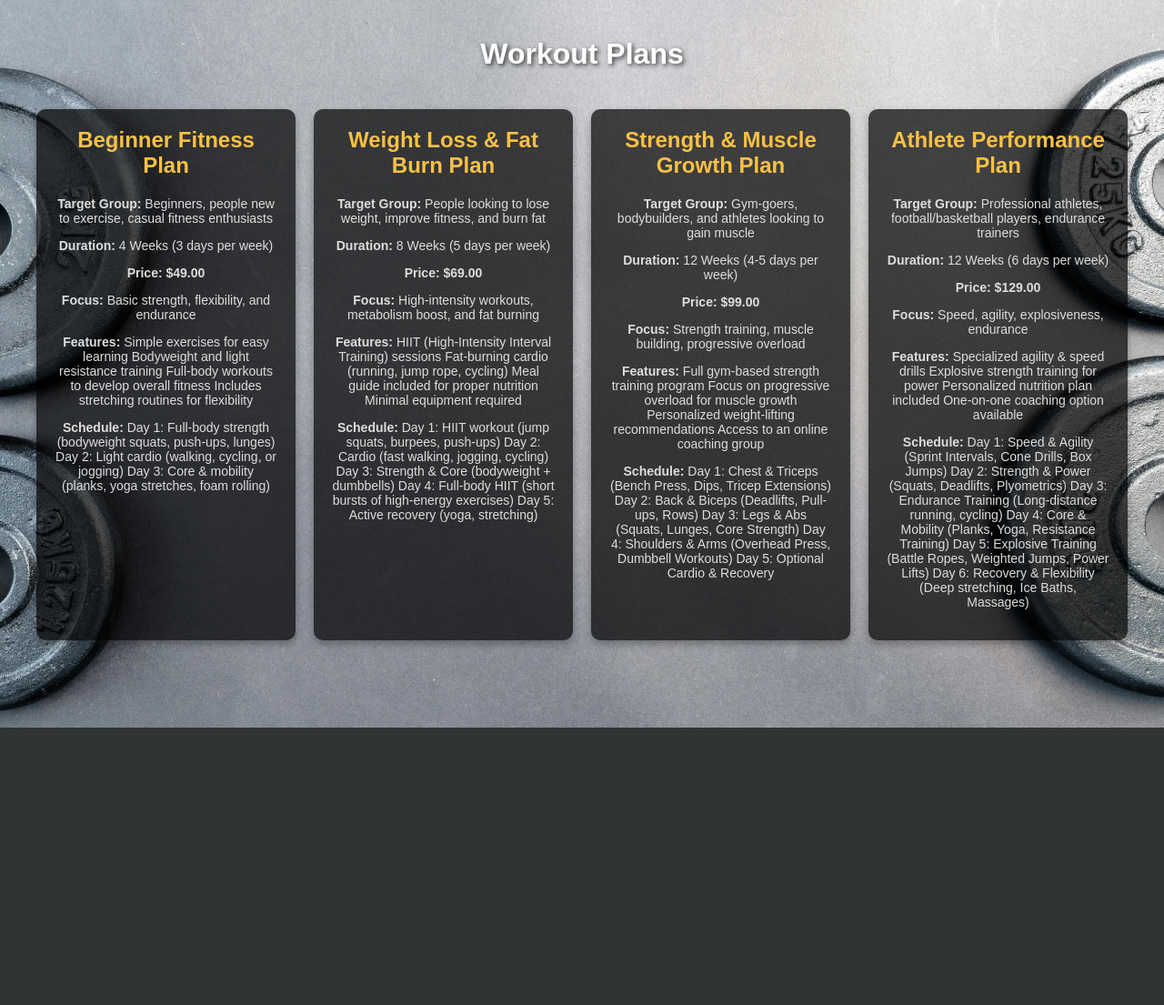
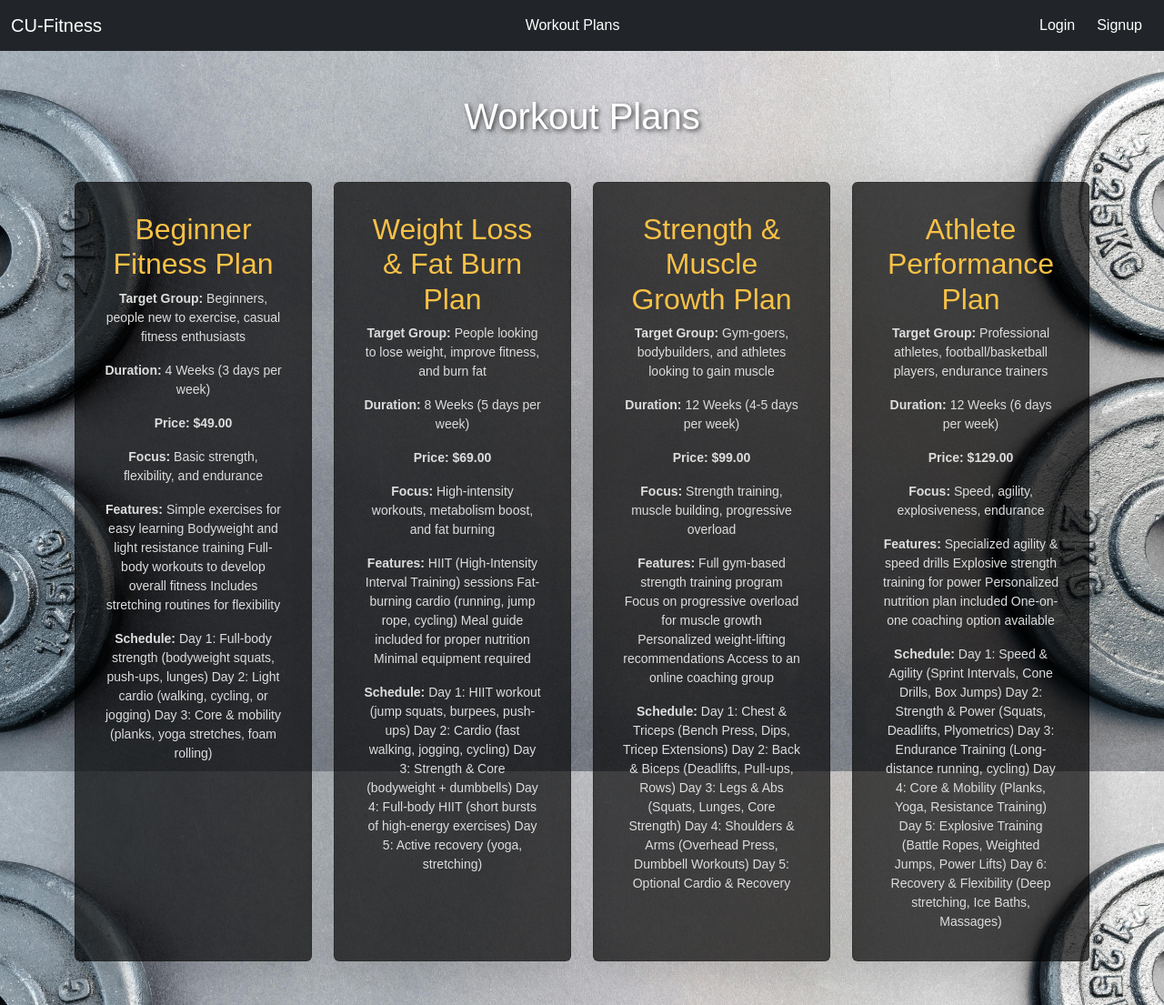
Before and after one commit to greenquark-phoenix/cu_fitness, a Django app: page /workouts/ in a window 1280 px wide. Shown: the whole page at 91% size. Before the commit the page ends 800 px from the top, so only its background shows below. Run offline with Django 5.2, Linux system fonts and the light colour scheme; data comes from the database, SQL or seed files in the repository; some libraries are stand-ins or nearby versions.

Commit message:
FITNESS-5: Code refactoring

```diff
--- a/cu_fitness/urls.py
+++ b/cu_fitness/urls.py
@@ -16,13 +16,11 @@ Including another URLconf
 """
 from django.contrib import admin
 from django.urls import path, include
-from workouts.views import WopListView  # Import the view
 
 
 urlpatterns = [
     path('admin/', admin.site.urls),
     path('', include('home.urls')),
     path('users/', include('users.urls')),
-    path("workouts/", include('workouts.urls')),  # Point to your app's urls.py
-    path('workouts/', WopListView.as_view(), name='workouts'),  # 👈 Add the name
+    path("workouts/", include('workouts.urls')),
 ]
--- a/templates/base.html
+++ b/templates/base.html
@@ -8,6 +8,8 @@
     <title>CU-Fitness - Home</title>
     {% bootstrap_css %}
     {% bootstrap_javascript %}
+
+    {% block additional_style %}{% endblock additional_style %}
 </head>
 <body>
 
@@ -23,6 +25,13 @@
                     <li class="navbar-text text-white">Hi, {{ user.username }}!</li>
                 {% endif %}
             </ul>
+            <ul class="navbar-nav me-auto mb-2 mb-lg-0 justify-content-center mx-auto">
+                <li class="nav-item">
+                    <a class="nav-link btn btn-primary mx-1 text-white" href="{% url 'workout_plans_list' %}">Workout
+                        Plans</a>
+                </li>
+            </ul>
+
             <ul class="navbar-nav ms-auto">
                 {% if not user.is_authenticated %}
                     <li class="nav-item">
--- /dev/null
+++ b/templates/workouts/workout_plans.html
@@ -0,0 +1,73 @@
+{% extends "base.html" %}
+{% load static %}
+
+{% block additional_style %}
+    <style>
+        body {
+            font-family: Arial, sans-serif;
+            background: url("{% static 'images/workouts2.jpg' %}") no-repeat center center fixed;
+            background-size: cover;
+            color: white;
+            text-align: center;
+        }
+
+        h1 {
+            text-shadow: 2px 2px 5px rgba(0, 0, 0, 0.7);
+        }
+
+        .card {
+            background: rgba(0, 0, 0, 0.7); /* Transparent dark background */
+            border-radius: 10px;
+            padding: 20px;
+            box-shadow: 0 4px 8px rgba(0, 0, 0, 0.3);
+            transition: transform 0.2s ease-in-out;
+            color: white;
+        }
+
+        .card:hover {
+            transform: scale(1.05);
+        }
+
+        .card h2 {
+            margin-top: 0;
+            color: #f8c146; /* Gold color for title */
+        }
+
+        .card p {
+            font-size: 14px;
+            color: #ddd;
+        }
+
+        .price {
+            font-size: 18px;
+            color: #28a745;
+            font-weight: bold;
+        }
+    </style>
+{% endblock additional_style %}
+
+{% block content %}
+    <div class="container py-5">
+        <h1 class="mb-5">Workout Plans</h1>
+
+        <div class="row row-cols-1 row-cols-md-2 row-cols-lg-4 g-4">
+            {% for plan in workout_plans %}
+                <div class="col">
+                    <div class="card h-100 shadow-lg p-3 rounded">
+                        <div class="card-body">
+                            <h2 class="card-title">{{ plan.name }}</h2>
+                            <p class="card-text"><strong>Target Group:</strong> {{ plan.target_group }}</p>
+                            <p class="card-text"><strong>Duration:</strong> {{ plan.duration }}</p>
+                            <p class="card-text price"><strong>Price:</strong> ${{ plan.price }}</p>
+                            <p class="card-text"><strong>Focus:</strong> {{ plan.focus }}</p>
+                            <p class="card-text"><strong>Features:</strong> {{ plan.features }}</p>
+                            <p class="card-text"><strong>Schedule:</strong> {{ plan.schedule }}</p>
+                        </div>
+                    </div>
+                </div>
+            {% empty %}
+                <p>No workout plans available.</p>
+            {% endfor %}
+        </div>
+    </div>
+{% endblock content %}
--- a/templates/workouts/workoutplan.html
+++ /dev/null
@@ -1,86 +0,0 @@
-<!DOCTYPE html>
-<html lang="en">
-<head>
-    <meta charset="UTF-8">
-    <meta name="viewport" content="width=device-width, initial-scale=1">
-    <title>Workout Plans</title>
-    <style>
-        body {
-            font-family: Arial, sans-serif;
-            background: url('/static/images/workouts2.jpg') no-repeat center center fixed;
-            background-size: cover;
-            margin: 0;
-            padding: 20px;
-            text-align: center;
-            color: white; /* Ensures text is readable */
-        }
-        h1 {
-            color: white;
-            text-shadow: 2px 2px 5px rgba(0, 0, 0, 0.7);
-        }
-        .container {
-            display: grid;
-            grid-template-columns: repeat(4, 1fr); /* 4 Columns */
-            gap: 20px; /* Space between cards */
-            padding: 20px;
-            max-width: 1200px;
-            margin: 0 auto;
-        }
-        .card {
-            background: rgba(0, 0, 0, 0.7); /* Transparent dark background */
-            border-radius: 10px;
-            padding: 20px;
-            box-shadow: 0px 4px 8px rgba(0, 0, 0, 0.3);
-            transition: transform 0.2s ease-in-out;
-            color: white;
-        }
-        .card:hover {
-            transform: scale(1.05);
-        }
-        .card h2 {
-            margin-top: 0;
-            color: #f8c146; /* Gold color for title */
-        }
-        .card p {
-            font-size: 14px;
-            color: #ddd;
-        }
-        .price {
-            font-size: 18px;
-            font-weight: bold;
-            color: #28a745;
-        }
-        @media screen and (max-width: 1024px) {
-            .container {
-                grid-template-columns: repeat(2, 1fr);
-            }
-        }
-        @media screen and (max-width: 600px) {
-            .container {
-                grid-template-columns: repeat(1, 1fr);
-            }
-        }
-    </style>
-</head>
-<body>
-
-    <h1>Workout Plans</h1>
-
-    <div class="container">
-        {% for wop in all_wops %}
-        <div class="card">
-            <h2>{{ wop.name }}</h2>
-            <p><strong>Target Group:</strong> {{ wop.target_group }}</p>
-            <p><strong>Duration:</strong> {{ wop.duration }}</p>
-            <p class="price"><strong>Price:</strong> ${{ wop.price }}</p>
-            <p><strong>Focus:</strong> {{ wop.focus }}</p>
-            <p><strong>Features:</strong> {{ wop.features }}</p>
-            <p><strong>Schedule:</strong> {{ wop.schedule }}</p>
-        </div>
-        {% empty %}
-        <p>No workout plans available.</p>
-        {% endfor %}
-    </div>
-
-</body>
-</html>
--- a/workouts/urls.py
+++ b/workouts/urls.py
@@ -1,6 +1,6 @@
 from django.urls import path
-from .views import WopListView
+from workouts import views as workout_views
 
 urlpatterns = [
-    path("", WopListView.as_view(), name="wop_list"),  # The empty string matches the root of '/woplan/'
+    path("", workout_views.workout_plans, name="workout_plans_list"),
 ]
--- a/workouts/views.py
+++ b/workouts/views.py
@@ -1,9 +1,7 @@
-from django.views.generic import ListView
+from django.shortcuts import render
 from .models import WorkoutPlan
 
-class WopListView(ListView):
-    template_name = "workouts/workoutplan.html"  # Ensure this matches your template
-    context_object_name = "all_wops"
-
-    def get_queryset(self):
-        return WorkoutPlan.objects.all()  # Fetch all workout plans
+def workout_plans(request):
+    all_workout_plans = WorkoutPlan.objects.all()
+    context = {"workout_plans": all_workout_plans}
+    return render(request, "workouts/workout_plans.html", context=context)
```
Also changed, not shown: templates/home.html (+0 -9 lines).
